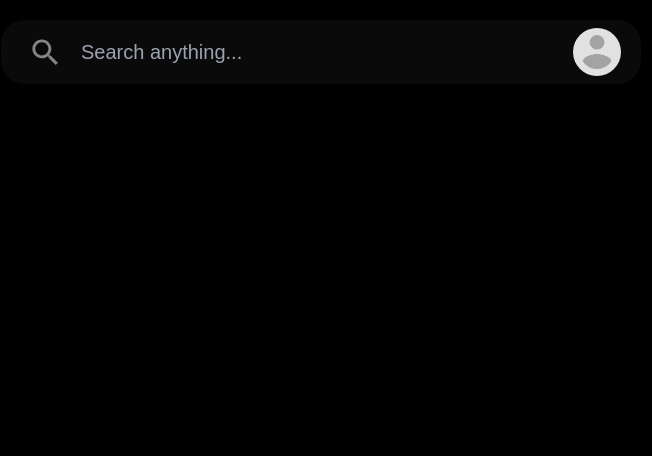
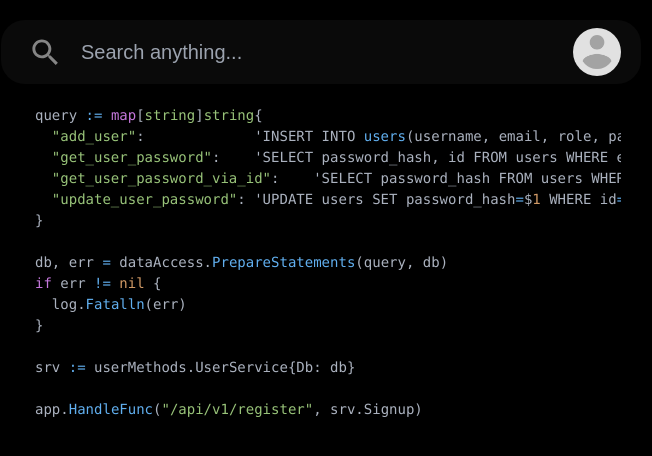
Before and after one commit to scott-mescudi/Codelet, a Next.js app in the folder web/: page / in a window 1280 px wide. Shown: the top 456 px of the page, without its empty margins (319-971 px from the left). Built offline with nearby package versions, Linux system fonts and the light colour scheme.

Commit message:
Refactor CodeBox component to remove unused props and improve styling; update Home component layout

```diff
--- a/web/src/app/page.tsx
+++ b/web/src/app/page.tsx
@@ -43,7 +43,9 @@ db, err = dataAccess.PrepareStatements(query, db)
 export default function Home() {
   return (
     <>
-
+    <div className="sm:w-1/2 sm:p-x0 w-full px-5">
+      <CodeBox code={code} />
+    </div>
     </>
   );
 }
--- a/web/src/components/CodeBlock.tsx
+++ b/web/src/components/CodeBlock.tsx
@@ -6,12 +6,10 @@ import { oneDark } from 'react-syntax-highlighter/dist/esm/styles/prism';
 
 interface codeBoxProps {
     code: string,
-    fileName: string,
-    extension: string
-    style: string,
+    background?: string,
 }
 
-export function CodeBox({ code, fileName, extension, style }: codeBoxProps) {
+export function CodeBox({ code, background }: codeBoxProps) {
     const [copied, setCopied] = useState<boolean>(false)
 
     const handleClick = (text:string) =>{
@@ -39,9 +37,8 @@ export function CodeBox({ code, fileName, extension, style }: codeBoxProps) {
 
     return (
         <>
-        <div className={`w-full h-full group flex flex-col ${style}`}>
-
-            <div className="sm:w-full relative w-full aspect-video rounded-b-xl scrollbar-track-[black] scrollbar-thumb-neutral-800 scrollbar-thin overflow-auto  bg-[#0b0e14]">
+        <div className="w-full h-full group flex flex-col">
+            <div className={`sm:w-full relative w-full aspect-video  scrollbar-track-[black] scrollbar-thumb-neutral-800 scrollbar-thin overflow-auto  ${background}`}>
                 <div id="copy" className="absolute z-10 mt-3 mr-5 w-fit h-fit opacity-0 group-hover:opacity-100 duration-200 ease-in-out top-0 right-0 bg-black bg-opacity-50 rounded-lg text-[white]">
                     <button onClick={() => handleClick(code)} className="text-sm px-3 py-1">{copied ? "Copied!" : "Copy"}</button>
                 </div>
--- a/web/src/components/Navbar.tsx
+++ b/web/src/components/Navbar.tsx
@@ -36,8 +36,6 @@ export function Navbar() {
                     <div className="w-full h-16 hover:scale-[102%] rounded-xl ease-in-out duration-200 bg-neutral-800"></div>
 
                 </div>
-
-
             </div>
         </div>
 
```
